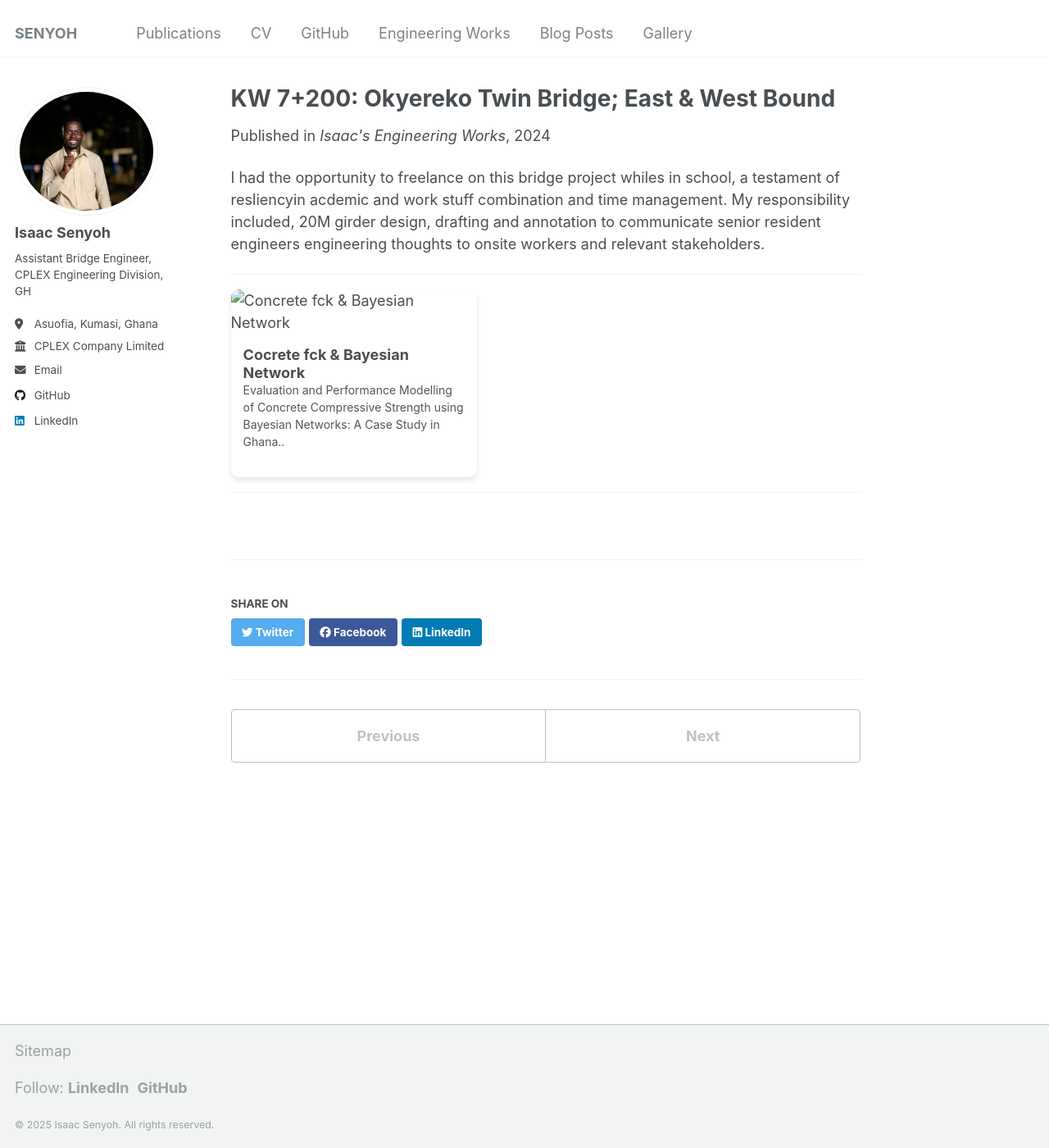
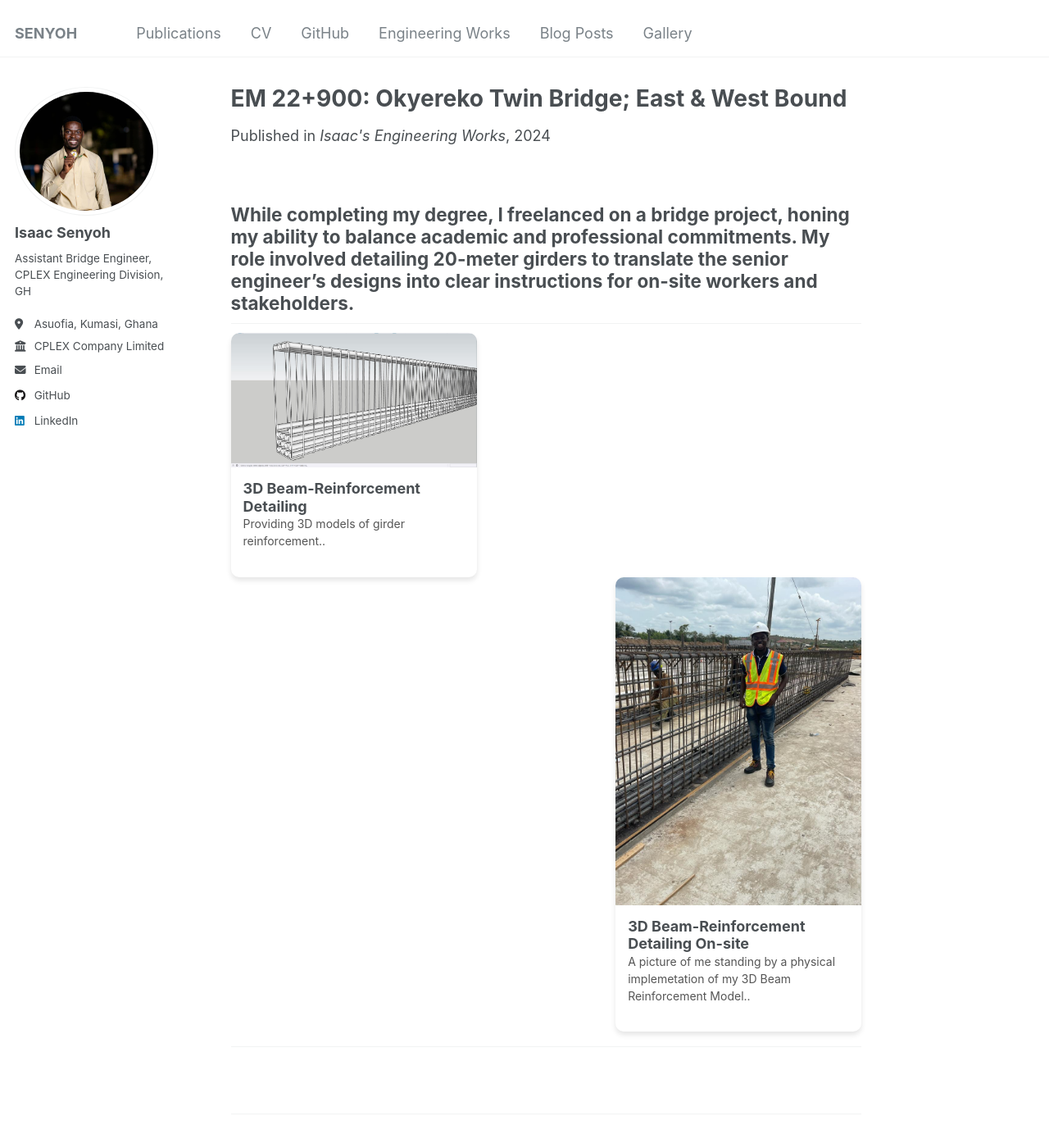
Before and after one commit to senyoIsaac/senyoIsaac.github.io, a Jekyll site: the page built from _engineeringworks/2024-okyereko.md, in a window 1280 px wide and 1400 px high. Shown: the whole window at 82% size. Built offline with Jekyll 4.4.1, drawn with Linux system fonts in a browser that asks for light colours.

Commit message:
updated okyereko file to include beam models

```diff
--- a/_engineeringworks/2024-okyereko.md
+++ b/_engineeringworks/2024-okyereko.md
@@ -1,5 +1,5 @@
 ---
-title: "KW 7+200: Okyereko Twin Bridge; East & West Bound"
+title: "EM 22+900: Okyereko Twin Bridge; East & West Bound"
 collection: engineeringworks
 type: "Bridge Design"
 permalink: /engineeringworks/2024-okyereko
@@ -8,22 +8,34 @@ venue: "Isaac's Engineering Works"
 date: 2024-09-04
 location: "Kasoa, Ghana"
 ---
-I had the opportunity to freelance on this bridge project whiles in school, a testament of resliencyin acdemic and work stuff combination and time management. My responsibility included, 20M girder design, drafting and annotation to communicate senior resident engineers engineering thoughts to onsite workers and relevant stakeholders.
-
+While completing my degree, I freelanced on a bridge project, honing my ability to balance academic and professional commitments. My role involved detailing 20-meter girders to translate the senior engineer's designs into clear instructions for on-site workers and stakeholders.
 ---
 
 <div style="display: flex; flex-wrap: wrap; gap: 20px; justify-content: left;">
 
 <div style="width: 300px; border-radius: 10px; overflow: hidden; box-shadow: 0 4px 6px rgba(0,0,0,0.1); transition: transform 0.3s;">
   <a href="#" style="text-decoration: none; color: inherit;">
-    <img src="https://senyoIsaac.github.io/images/images/beamsketchup.jpeg" alt="Concrete fck & Bayesian Network" style="width: 100%; height: auto;">
+    <img src="https://senyoIsaac.github.io/images/beamsketchup.jpeg" alt="3D Beam-Reinforcement Detailing" style="width: 100%; height: auto;">
     <div style="padding: 15px;">
-      <h3 style="margin: 0;">Cocrete fck & Bayesian Network</h3>
-      <p style="font-size: 14px; color: #555;">Evaluation and Performance Modelling of Concrete Compressive Strength using Bayesian Networks: A Case Study in Ghana..</p>
+      <h3 style="margin: 0;">3D Beam-Reinforcement Detailing</h3>
+      <p style="font-size: 14px; color: #555;">Providing 3D models of girder reinforcement..</p>
     </div>
   </a>
 </div>
 
 </div>
 
+<div style="display: flex; flex-wrap: wrap; gap: 20px; justify-content: right;">
+
+<div style="width: 300px; border-radius: 10px; overflow: hidden; box-shadow: 0 4px 6px rgba(0,0,0,0.1); transition: transform 0.3s;">
+  <a href="#" style="text-decoration: none; color: inherit;">
+    <img src="https://senyoIsaac.github.io/images/okyerekoMe.jpeg" alt="3D Beam-Reinforcement Detailing On-site" style="width: 100%; height: auto;">
+    <div style="padding: 15px;">
+      <h3 style="margin: 0;">3D Beam-Reinforcement Detailing On-site</h3>
+      <p style="font-size: 14px; color: #555;">A picture of me standing by a physical implemetation of my 3D Beam Reinforcement Model..</p>
+    </div>
+  </a>
+</div>
+
+</div>
 ---
```
Also changed, not shown: _engineeringworks/2025-AwutuBreku.md (+2 -2 lines), 2 other files.
